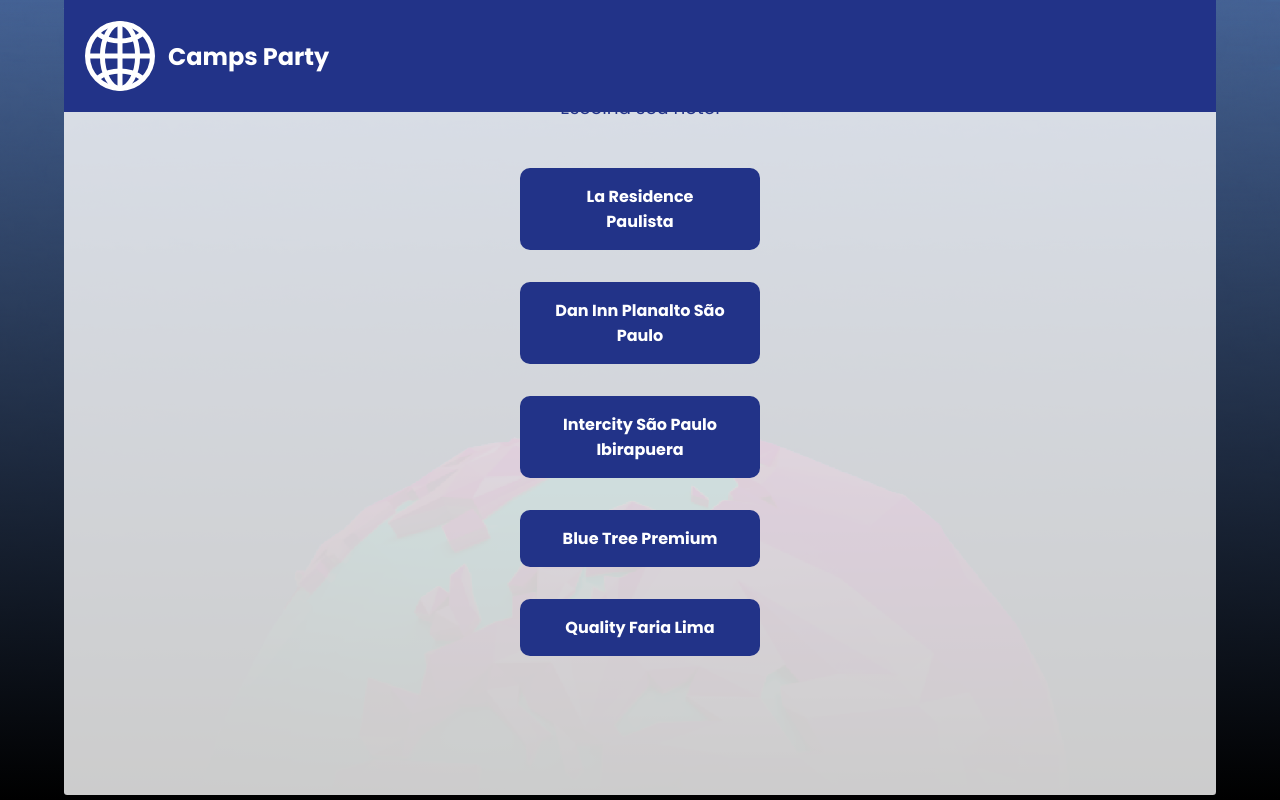
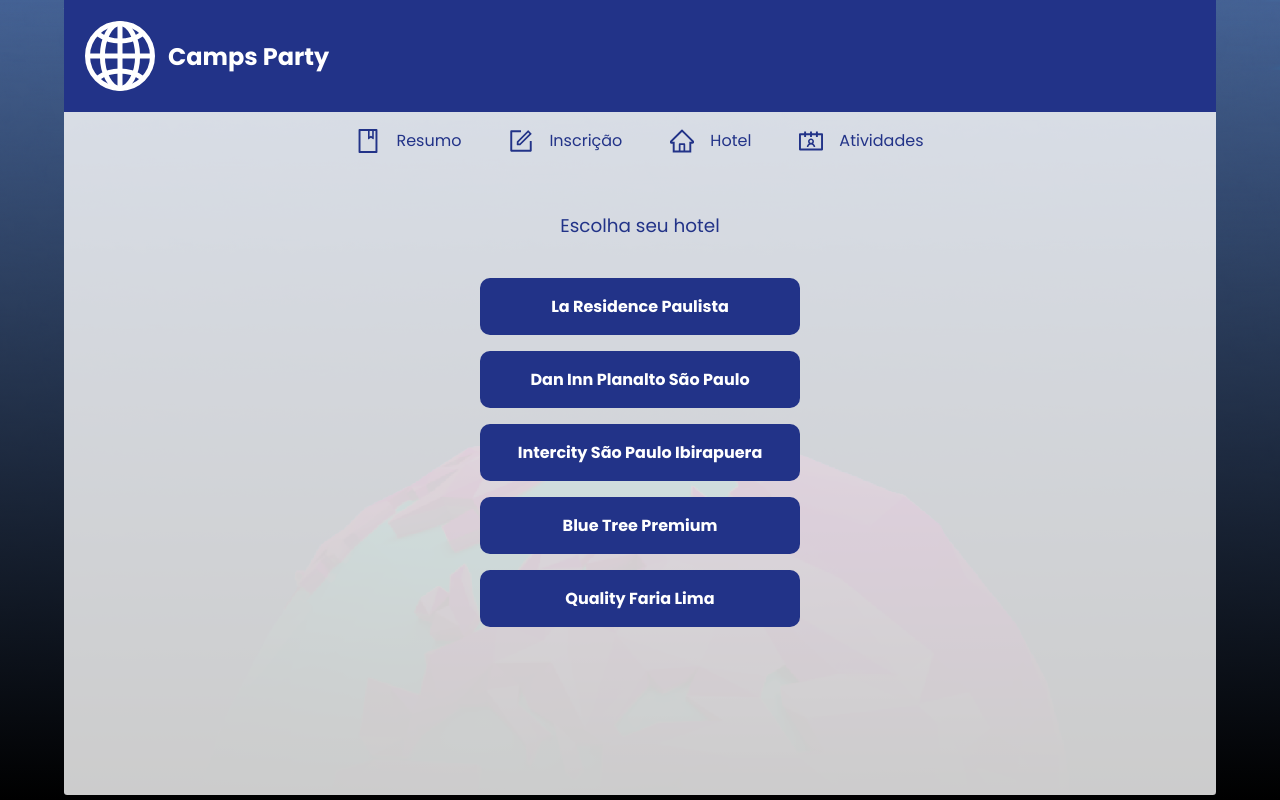
Before and after one commit to gpbPiazza/Camps-Party-Front-end, a React (Create React App) app: page /choose-hotel in a window 1280 px wide. Built offline with nearby package versions, Linux system fonts and the light colour scheme.

Commit message:
adding content to dashboard review page, including hotel and completed signup to dashboard menu

```diff
--- a/src/App.jsx
+++ b/src/App.jsx
@@ -3,12 +3,13 @@
 import GlobalStyle from "./styles/global";
 import Home from "./pages/Home/index";
 import Tickets from "./pages/Tickets/index";
-import Hotel from "./pages/Hotel/index";
+import Hotel from "./pages/UserDashboard/ChooseHotel/index";
 import PreSignUp from "./pages/PreSignUp/index";
 import CompleteSignUp from "./pages/CompleteSignUp/index";
-import UserDashboard from "./pages/UserDashboard/index";
+import Review from "./pages/UserDashboard/Review/index";
 import { UserProvider } from "./contexts/UserContext";
 import LogIn from "./pages/LogIn/index";
+import ChooseActivities from "./pages/UserDashboard/ChooseActivities/index";
 
 function App() {
   return (
@@ -18,9 +19,10 @@
         <Switch>
           <Route path="/pre-sign-up" exact component={PreSignUp} />
           <Route path="/complete-sign-up" exact component={CompleteSignUp} />
-          <Route path="/dashboard/" component={UserDashboard} />
+          <Route path="/dashboard/" component={Review} />
           <Route path="/choose-ticket" exact component={Tickets} />
           <Route path="/choose-hotel" exact component={Hotel} />
+          <Route path="/choose-activities" exact component={ChooseActivities} />
           <Route path="/login" exact component={LogIn} />
           <Route path="/" exact component={Home} />
         </Switch>
--- a/src/pages/UserDashboard/SideBar.jsx
+++ b/src/components/SideBar.jsx
@@ -8,7 +8,7 @@
   ContactsOutlined,
 } from "@ant-design/icons";
 import { Link } from "react-router-dom";
-import { Container, iconStyle } from "../../styles/userDashboard.styles";
+import { Container, iconStyle } from "../styles/userDashboard.styles";
 
 const SideBar = () => (
   <Container>
@@ -17,15 +17,15 @@
         <BookOutlined style={iconStyle} />
         <p>Resumo</p>
       </Link>
-      <Link to="registration">
+      <Link to="complete-sign-up">
         <FormOutlined style={iconStyle} />
         <p>Inscrição</p>
       </Link>
-      <Link to="hotel">
+      <Link to="choose-hotel">
         <HomeOutlined style={iconStyle} />
         <p>Hotel</p>
       </Link>
-      <Link to="activities">
+      <Link to="choose-activities">
         <ContactsOutlined style={iconStyle} />
         <p>Atividades</p>
       </Link>
--- a/src/pages/CompleteSignUp/CompleteSignUpForm.jsx
+++ b/src/pages/CompleteSignUp/CompleteSignUpForm.jsx
@@ -79,7 +79,7 @@
       <Button
         disabled={loading}
         type="submit"
-        label="Concluir cadastro"
+        label="Escolher Ingresso"
         loading={loading}
         height="4rem"
       />
--- a/src/pages/Tickets/index.jsx
+++ b/src/pages/Tickets/index.jsx
@@ -15,15 +15,14 @@
   const { user } = useContext(UserContext);
   const [loading, setLoading] = useState(false);
   function handleSuccess() {
-    console.log("foi");
     setLoading(false);
     history.push("/login");
   }
 
   function handleFail() {
     setLoading(false);
-    console.log("nao foi");
   }
+
   function chooseTicket(typeOfTicket) {
     if (loading) return;
     setLoading(true);
--- /dev/null
+++ b/src/pages/UserDashboard/ChooseActivities/index.jsx
@@ -0,0 +1,8 @@
+import React from "react";
+import UserDashboardContainer from "../Container";
+
+const ChooseActivities = () => (
+  <UserDashboardContainer>oi</UserDashboardContainer>
+);
+
+export default ChooseActivities;
--- a/src/pages/Hotel/index.jsx
+++ b/src/pages/UserDashboard/ChooseHotel/index.jsx
@@ -1,14 +1,15 @@
 import React, { useState, useContext } from "react";
 // import { useHistory } from "react-router-dom";
 // import axios from "axios";
-import UserContext from "../../contexts/UserContext";
-import PageContainer from "../../components/PageContainer";
+import UserContext from "../../../contexts/UserContext";
+// import PageContainer from "../../../components/PageContainer";
+import { Text } from "../../../styles/tickets.styles";
 import {
+  TextContainer,
+  HotelButton,
   Container,
-  TicketButton,
-  Text,
-  TextContainer,
-} from "../../styles/tickets.styles";
+} from "../../../styles/hotels.styles";
+import UserDashboardContainer from "../Container";
 
 const Hotel = () => {
   //   const history = useHistory();
@@ -41,28 +42,28 @@
   }
 
   return (
-    <PageContainer>
+    <UserDashboardContainer>
       <TextContainer>
         <Text>Escolha seu hotel</Text>
       </TextContainer>
       <Container>
-        <TicketButton onClick={() => chooseHotel("la_residence")}>
+        <HotelButton onClick={() => chooseHotel("la_residence")}>
           La Residence Paulista
-        </TicketButton>
-        <TicketButton onClick={() => chooseHotel("dan_inn")}>
+        </HotelButton>
+        <HotelButton onClick={() => chooseHotel("dan_inn")}>
           Dan Inn Planalto São Paulo
-        </TicketButton>
-        <TicketButton onClick={() => chooseHotel("intercity")}>
+        </HotelButton>
+        <HotelButton onClick={() => chooseHotel("intercity")}>
           Intercity São Paulo Ibirapuera
-        </TicketButton>
-        <TicketButton onClick={() => chooseHotel("blue_tree")}>
+        </HotelButton>
+        <HotelButton onClick={() => chooseHotel("blue_tree")}>
           Blue Tree Premium
-        </TicketButton>
-        <TicketButton onClick={() => chooseHotel("quality")}>
+        </HotelButton>
+        <HotelButton onClick={() => chooseHotel("quality")}>
           Quality Faria Lima
-        </TicketButton>
+        </HotelButton>
       </Container>
-    </PageContainer>
+    </UserDashboardContainer>
   );
 };
 
--- a/src/pages/UserDashboard/index.jsx
+++ b/src/pages/UserDashboard/Container.jsx
@@ -1,12 +1,11 @@
 import React from "react";
 import PageContainer from "../../components/PageContainer";
-import SideBar from "./SideBar";
-import SectionContent from "./SectionContent";
+import SideBar from "../../components/SideBar";
 
-const UserDashboard = () => (
+const UserDashboard = ({ children }) => (
   <PageContainer>
     <SideBar />
-    <SectionContent />
+    {children}
   </PageContainer>
 );
 export default UserDashboard;
--- /dev/null
+++ b/src/pages/UserDashboard/Review/index.jsx
@@ -0,0 +1,49 @@
+import React, { useContext } from "react";
+import { TextContainer, Container, Text } from "../../../styles/review.styles";
+import UserContext from "../../../contexts/UserContext";
+import UserDashboardContainer from "../Container";
+
+const Review = () => {
+  const user = useContext(UserContext);
+  return (
+    <UserDashboardContainer>
+      <TextContainer>
+        <Text>Seu Resumo</Text>
+      </TextContainer>
+      <Container>
+        <div>
+          <p>
+            <strong>Datas: </strong>22, 23 e 24 de janeiro de 2021
+          </p>
+          <p>
+            <strong>Endereço: </strong>R. Dr. Plínio Barreto, 285 - Bela Vista,
+            São Paulo - SP, 01313-020
+          </p>
+        </div>
+        <div>
+          <p>
+            <strong>Nome: </strong>
+            {user.full_name}
+          </p>
+          <p>
+            <strong>Email: </strong>
+            {user.email}
+          </p>
+          <p>
+            <strong>CPF: </strong>
+            {user.cpf}
+          </p>
+          <p>
+            <strong>Tipo de Ingresso: </strong>
+          </p>
+        </div>
+        <div>
+          <p>
+            <strong>Status da Inscrição:</strong>
+          </p>
+        </div>
+      </Container>
+    </UserDashboardContainer>
+  );
+};
+export default Review;
--- a/src/pages/UserDashboard/SectionContent.jsx
+++ /dev/null
@@ -1,5 +0,0 @@
-import React from "react";
-
-const SectionContent = () => <div>oi</div>;
-
-export default SectionContent;
--- /dev/null
+++ b/src/styles/hotels.styles.js
@@ -0,0 +1,31 @@
+import styled from "styled-components";
+import { TicketButton } from "./tickets.styles";
+
+export const HotelButton = styled(TicketButton)`
+  width: 20rem;
+  margin: 0.5rem 0;
+  @media (max-width: 39.9em) {
+    width: 95%;
+    padding: 1rem 0.5rem;
+  }
+`;
+
+export const TextContainer = styled.div`
+  margin-top: 5rem;
+  @media (max-width: 39.9em) {
+    margin-top: 8rem;
+  }
+`;
+
+export const Container = styled.div`
+  width: 100%;
+  display: flex;
+  flex-direction: column;
+  text-align: center;
+  border-radius: 0.2rem;
+  margin: 2rem 0;
+
+  @media (max-width: 39.9em) {
+    margin: 0;
+  }
+`;
--- /dev/null
+++ b/src/styles/review.styles.js
@@ -0,0 +1,38 @@
+import styled from "styled-components";
+
+export const TextContainer = styled.div`
+  margin-top: 5rem;
+  @media (max-width: 39.9em) {
+    margin-top: 8rem;
+  }
+`;
+
+export const Text = styled.p`
+  font-size: 1.15rem;
+  color: var(--color-primary);
+  line-height: 1.5rem;
+`;
+
+export const Container = styled.div`
+  width: 100%;
+  display: flex;
+  flex-direction: column;
+  align-items: center;
+
+  & > div {
+    text-align: start;
+    width: 36rem;
+    margin-top: 1.5rem;
+
+    & > p {
+      font-weight: normal;
+      color: var(--color-primary);
+    }
+  }
+
+  @media (max-width: 39.9rem) {
+    & > div {
+      width: 90%;
+    }
+  }
+`;
```
